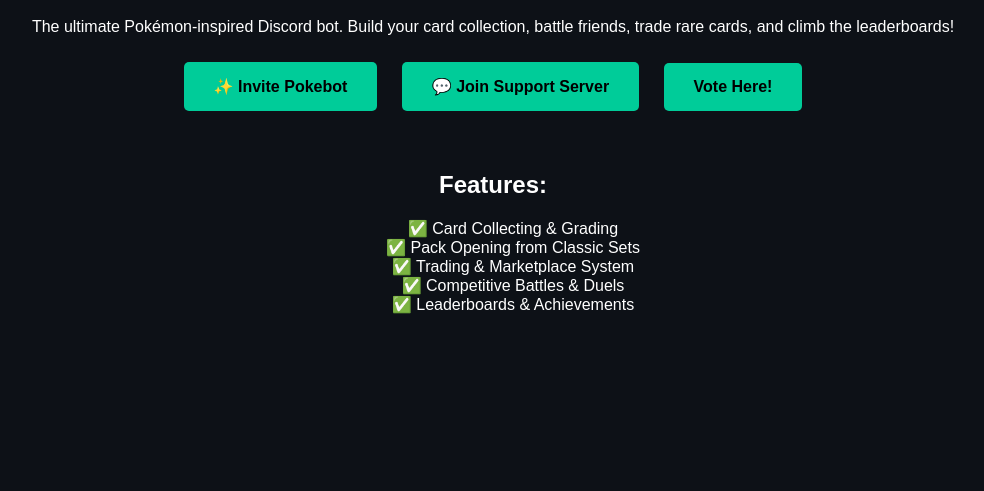
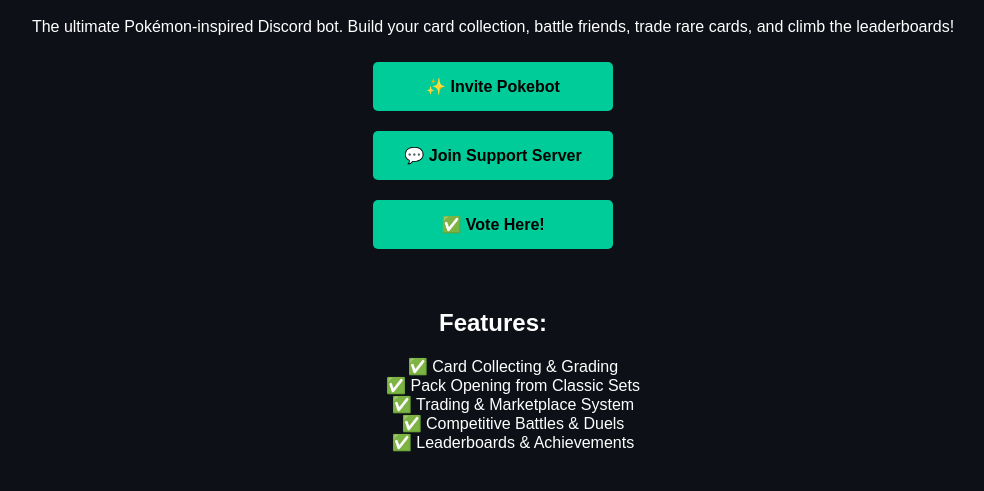
Before and after one commit to Yo0l0/vote, a website: page Public.html in a window 1280 px wide. Shown: the part 91-582 px from the top of the page, without its empty margins (147-1131 px from the left). Drawn offline with Linux system fonts and the light colour scheme.

Commit message:
Update Public.html

```diff
--- a/Public.html
+++ b/Public.html
@@ -4,10 +4,33 @@
     <meta charset="UTF-8">
     <title>Pokebot - Discord Bot</title>
     <style>
-        body { font-family: Arial, sans-serif; text-align: center; background: #0d1117; color: #fff; }
-        h1 { margin-top: 50px; }
-        .btn { display: inline-block; margin: 10px; padding: 15px 30px; background: #00cc99; color: #000; text-decoration: none; border-radius: 5px; font-weight: bold; }
-        .features { margin-top: 50px; }
+        body {
+            font-family: Arial, sans-serif;
+            text-align: center;
+            background: #0d1117;
+            color: #fff;
+        }
+        h1 {
+            margin-top: 50px;
+        }
+        .btn {
+            display: inline-block;
+            margin: 10px;
+            padding: 15px 30px;
+            background: #00cc99;
+            color: #000;
+            text-decoration: none;
+            border-radius: 5px;
+            font-weight: bold;
+            min-width: 180px;
+            transition: background 0.3s;
+        }
+        .btn:hover {
+            background: #00b38a;
+        }
+        .features {
+            margin-top: 50px;
+        }
     </style>
 </head>
 <body>
@@ -15,9 +38,18 @@
 <h1>🔥 Pokebot — Collect, Battle, Trade!</h1>
 <p>The ultimate Pokémon-inspired Discord bot. Build your card collection, battle friends, trade rare cards, and climb the leaderboards!</p>
 
-<a class="btn" href="https://discord.com/oauth2/authorize?client_id=1362516883785515199&permissions=534723951680&scope=bot+applications.commands" target="_blank">✨ Invite Pokebot</a>
-<a class="btn" href="https://discord.gg/g7AAsmJA" target="_blank">💬 Join Support Server</a>
-<a class="btn" href="https://top.gg/bot/1362516883785515199" target="_blank"> Vote Here!</a>
+<div>
+    <a class="btn" href="https://discord.com/oauth2/authorize?client_id=1362516883785515199&permissions=534723951680&scope=bot+applications.commands" target="_blank">✨ Invite Pokebot</a>
+</div>
+
+<div>
+    <a class="btn" href="https://discord.gg/g7AAsmJA" target="_blank">💬 Join Support Server</a>
+</div>
+
+<div>
+    <a class="btn" href="https://top.gg/bot/1362516883785515199" target="_blank">✅ Vote Here!</a>
+</div>
+
 <div class="features">
     <h2>Features:</h2>
     <ul style="list-style: none;">
```
